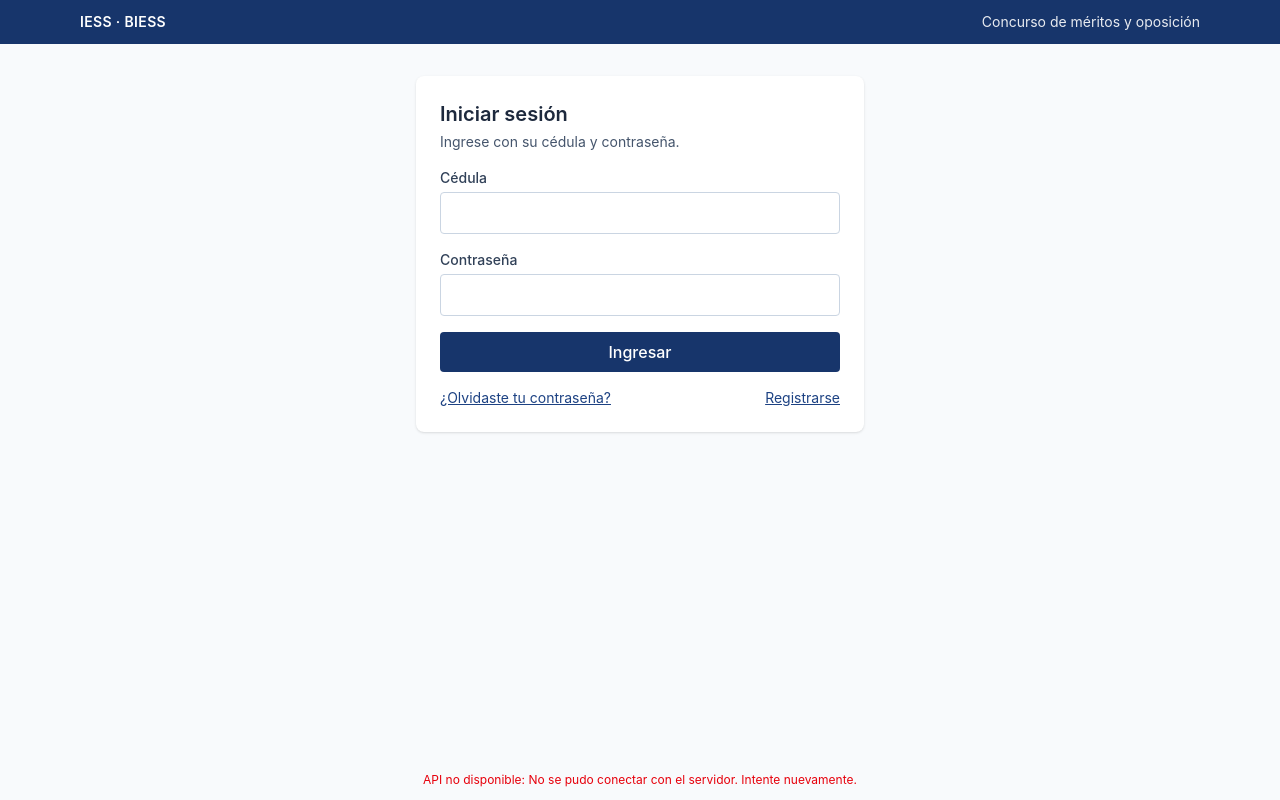
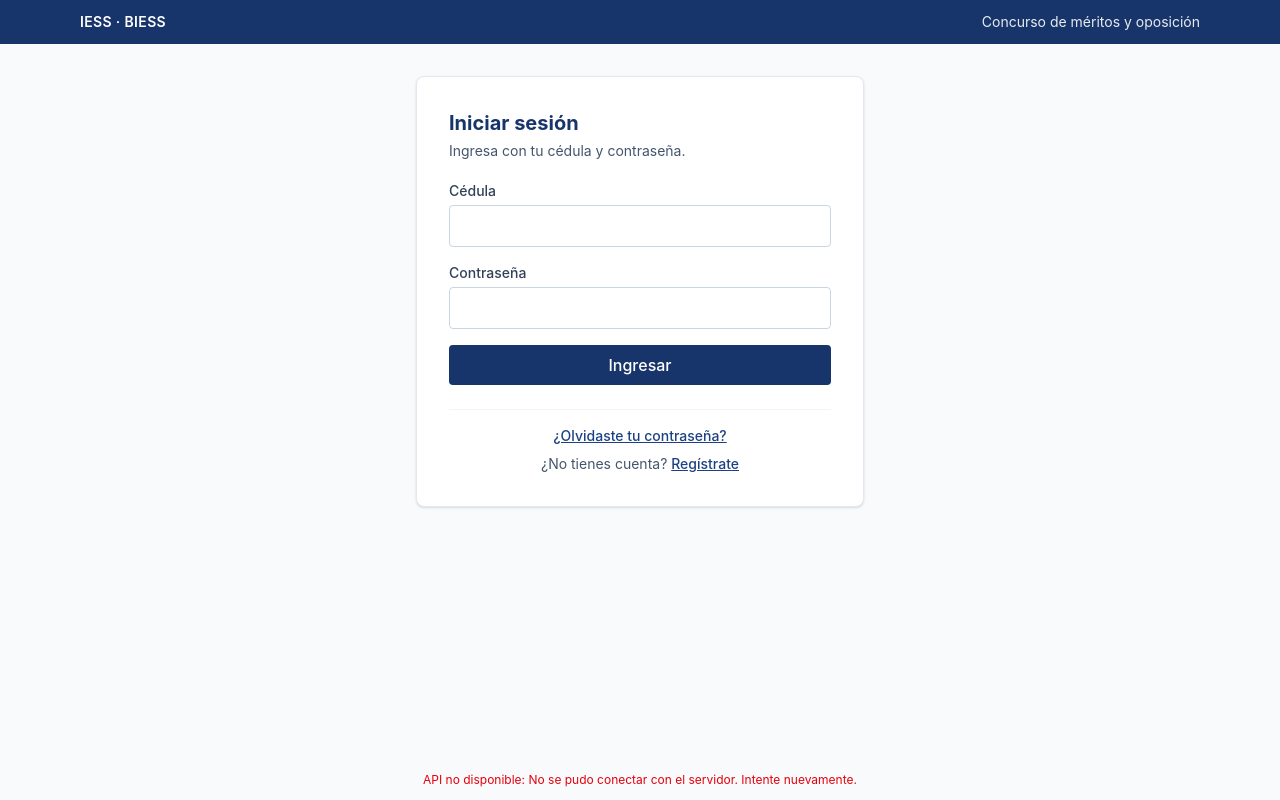
Before and after one commit to Kerlly-Mite/Examen_Pr-ctico_Sistema_de_Registro, a React (Vite) app in the folder frontend/: page /login in a window 1280 px wide. Built offline with nearby package versions, Linux system fonts and the light colour scheme; no server answers.

Commit message:
feat(frontend-auth): redisena login, registro, recuperacion y restablecimiento con tarjeta comun

```diff
--- /dev/null
+++ b/frontend/src/components/TarjetaAuth.tsx
@@ -0,0 +1,21 @@
+import type { ReactNode } from 'react'
+
+interface Props {
+  titulo: string
+  subtitulo?: string
+  cabecera?: ReactNode
+  pie?: ReactNode
+  children: ReactNode
+}
+
+export function TarjetaAuth({ titulo, subtitulo, cabecera, pie, children }: Props) {
+  return (
+    <section className="mx-auto w-full max-w-md rounded-lg border border-slate-200 bg-white p-6 shadow-sm sm:p-8">
+      {cabecera}
+      <h1 className={`${cabecera ? 'mt-4' : ''} text-xl font-bold text-biess-800`}>{titulo}</h1>
+      {subtitulo && <p className="mt-1 text-sm text-slate-600">{subtitulo}</p>}
+      <div className="mt-5 space-y-4">{children}</div>
+      {pie && <div className="mt-6 border-t border-slate-100 pt-4 text-center text-sm text-slate-600">{pie}</div>}
+    </section>
+  )
+}
--- a/frontend/src/pages/LoginPage.tsx
+++ b/frontend/src/pages/LoginPage.tsx
@@ -6,6 +6,7 @@ import { Alerta } from '../components/Alerta'
 import { Boton } from '../components/Boton'
 import { Campo } from '../components/Campo'
 import { MensajeApi } from '../components/MensajeApi'
+import { TarjetaAuth } from '../components/TarjetaAuth'
 import { useAuth } from '../context/useAuth'
 import { useErrorApi } from '../hooks/useErrorApi'
 import { validarCedula } from '../lib/validaciones'
@@ -51,16 +52,29 @@ export function LoginPage() {
   }
 
   return (
-    <section className="mx-auto w-full max-w-md rounded-lg bg-white p-6 shadow">
-      <h1 className="text-xl font-semibold">Iniciar sesión</h1>
-      <p className="mt-1 text-sm text-slate-600">Ingrese con su cédula y contraseña.</p>
+    <TarjetaAuth
+      titulo="Iniciar sesión"
+      subtitulo="Ingresa con tu cédula y contraseña."
+      pie={
+        <div className="space-y-2">
+          <p>
+            <Link to="/recuperar" className="font-medium text-biess-700 underline">
+              ¿Olvidaste tu contraseña?
+            </Link>
+          </p>
+          <p>
+            ¿No tienes cuenta?{' '}
+            <Link to="/registro" className="font-medium text-biess-700 underline">
+              Regístrate
+            </Link>
+          </p>
+        </div>
+      }
+    >
+      {estado?.mensaje && <Alerta tipo="exito">{estado.mensaje}</Alerta>}
+      <MensajeApi error={error} intentos={intentos} restantes={restantes} />
 
-      <div className="mt-4 space-y-3">
-        {estado?.mensaje && <Alerta tipo="exito">{estado.mensaje}</Alerta>}
-        <MensajeApi error={error} intentos={intentos} restantes={restantes} />
-      </div>
-
-      <form onSubmit={enviar} noValidate className="mt-4 space-y-4">
+      <form onSubmit={enviar} noValidate className="space-y-4">
         <Campo
           etiqueta="Cédula"
           name="cedula"
@@ -86,15 +100,6 @@ export function LoginPage() {
           Ingresar
         </Boton>
       </form>
-
-      <div className="mt-4 flex justify-between text-sm">
-        <Link to="/recuperar" className="text-biess-700 underline">
-          ¿Olvidaste tu contraseña?
-        </Link>
-        <Link to="/registro" className="text-biess-700 underline">
-          Registrarse
-        </Link>
-      </div>
-    </section>
+    </TarjetaAuth>
   )
 }
--- a/frontend/src/pages/RecuperarPage.tsx
+++ b/frontend/src/pages/RecuperarPage.tsx
@@ -5,6 +5,7 @@ import type { PruebaIdentidad } from '../api/auth'
 import { Alerta } from '../components/Alerta'
 import { FormularioIdentidad } from '../components/FormularioIdentidad'
 import { MensajeApi } from '../components/MensajeApi'
+import { TarjetaAuth } from '../components/TarjetaAuth'
 import { useErrorApi } from '../hooks/useErrorApi'
 
 export function RecuperarPage() {
@@ -26,33 +27,26 @@ export function RecuperarPage() {
   }
 
   return (
-    <section className="mx-auto w-full max-w-md rounded-lg bg-white p-6 shadow">
-      <h1 className="text-xl font-semibold">Recuperar contraseña</h1>
-      <p className="mt-1 text-sm text-slate-600">
-        Compruebe su identidad y le enviaremos un enlace a su correo.
-      </p>
-
-      <div className="mt-4 space-y-3">
+    <TarjetaAuth
+      titulo="Recuperar contraseña"
+      subtitulo="Comprueba tu identidad y te enviaremos un enlace a tu correo."
+      pie={
+        <Link to="/login" className="font-medium text-biess-700 underline">
+          Volver a iniciar sesión
+        </Link>
+      }
+    >
       <MensajeApi error={error} intentos={intentos} restantes={restantes} />
       {exito && <Alerta tipo="exito">{exito}</Alerta>}
-      </div>
 
       {!exito && (
-        <div className="mt-4">
         <FormularioIdentidad
           textoBoton="Enviar enlace"
           enviando={enviando}
           deshabilitado={bloqueado}
           onEnviar={solicitar}
         />
-        </div>
       )}
-
-      <p className="mt-4 text-sm">
-        <Link to="/login" className="text-biess-700 underline">
-          Volver a iniciar sesión
-        </Link>
-      </p>
-    </section>
+    </TarjetaAuth>
   )
 }
--- a/frontend/src/pages/RegistroPage.tsx
+++ b/frontend/src/pages/RegistroPage.tsx
@@ -10,6 +10,7 @@ import { Campo } from '../components/Campo'
 import { FormularioIdentidad } from '../components/FormularioIdentidad'
 import { MensajeApi } from '../components/MensajeApi'
 import { PasosRegistro } from '../components/PasosRegistro'
+import { TarjetaAuth } from '../components/TarjetaAuth'
 import { useErrorApi } from '../hooks/useErrorApi'
 import { validarConfirmacion, validarCorreo, validarPassword } from '../lib/validaciones'
 import type { VerificarIdentidadRespuesta } from '../types/api'
@@ -73,30 +74,37 @@ export function RegistroPage() {
   }
 
   return (
-    <section className="mx-auto w-full max-w-md rounded-lg bg-white p-6 shadow">
-      <PasosRegistro paso={paso} />
-      <h1 className="mt-3 text-xl font-semibold text-biess-800">Crear cuenta</h1>
-
-      <div className="mt-4">
+    <TarjetaAuth
+      cabecera={<PasosRegistro paso={paso} />}
+      titulo="Crear cuenta"
+      pie={
+        <>
+          ¿Ya tienes cuenta?{' '}
+          <Link to="/login" className="font-medium text-biess-700 underline">
+            Iniciar sesión
+          </Link>
+        </>
+      }
+    >
       <MensajeApi error={error} intentos={intentos} restantes={restantes} />
-      </div>
 
       {paso === 1 && (
-        <div className="mt-4">
         <FormularioIdentidad
           textoBoton="Continuar"
           enviando={enviando}
           deshabilitado={bloqueado}
           onEnviar={verificar}
         />
-        </div>
       )}
 
       {paso === 2 && verificacion && (
-        <form onSubmit={crearCuenta} noValidate className="mt-4 space-y-4">
+        <form onSubmit={crearCuenta} noValidate className="space-y-4">
           <Alerta tipo="exito">
-            Identidad verificada: <strong>{verificacion.nombres} {verificacion.apellidos}</strong>.
-            Tiene {Math.round(verificacion.expira_en_segundos / 60)} minutos para completar el registro.
+            Identidad verificada:{' '}
+            <strong>
+              {verificacion.nombres} {verificacion.apellidos}
+            </strong>
+            . Tienes {Math.round(verificacion.expira_en_segundos / 60)} minutos para completar el registro.
           </Alerta>
           <Campo
             etiqueta="Correo electrónico"
@@ -131,13 +139,6 @@ export function RegistroPage() {
           </Boton>
         </form>
       )}
-
-      <p className="mt-4 text-sm">
-        ¿Ya tienes cuenta?{' '}
-        <Link to="/login" className="text-biess-700 underline">
-          Inicie sesión
-        </Link>
-      </p>
-    </section>
+    </TarjetaAuth>
   )
 }
--- a/frontend/src/pages/RestablecerPage.tsx
+++ b/frontend/src/pages/RestablecerPage.tsx
@@ -6,6 +6,7 @@ import { Alerta } from '../components/Alerta'
 import { Boton } from '../components/Boton'
 import { Campo } from '../components/Campo'
 import { MensajeApi } from '../components/MensajeApi'
+import { TarjetaAuth } from '../components/TarjetaAuth'
 import { useErrorApi } from '../hooks/useErrorApi'
 import { validarConfirmacion, validarPassword } from '../lib/validaciones'
 
@@ -42,28 +43,32 @@ export function RestablecerPage() {
   }
 
   return (
-    <section className="mx-auto w-full max-w-md rounded-lg bg-white p-6 shadow">
-      <h1 className="text-xl font-semibold">Restablecer contraseña</h1>
-
+    <TarjetaAuth
+      titulo="Restablecer contraseña"
+      subtitulo={token ? 'Escribe tu nueva contraseña.' : undefined}
+      pie={
+        <Link to="/login" className="font-medium text-biess-700 underline">
+          Volver a iniciar sesión
+        </Link>
+      }
+    >
       {!token ? (
-        <div className="mt-4 space-y-3">
+        <>
           <Alerta tipo="error">El enlace no es válido: falta el token.</Alerta>
-          <Link to="/recuperar" className="text-sm text-biess-700 underline">
+          <Link to="/recuperar" className="text-sm font-medium text-biess-700 underline">
             Solicitar un nuevo enlace
           </Link>
-        </div>
+        </>
       ) : (
         <>
-          <div className="mt-4">
-            <MensajeApi error={error} intentos={intentos} restantes={restantes} />
-            {codigo === 'enlace_invalido' && (
-              <Link to="/recuperar" className="mt-2 inline-block text-sm text-biess-700 underline">
-                Solicitar un nuevo enlace
-              </Link>
-            )}
-          </div>
+          <MensajeApi error={error} intentos={intentos} restantes={restantes} />
+          {codigo === 'enlace_invalido' && (
+            <Link to="/recuperar" className="block text-sm font-medium text-biess-700 underline">
+              Solicitar un nuevo enlace
+            </Link>
+          )}
 
-          <form onSubmit={enviar} noValidate className="mt-4 space-y-4">
+          <form onSubmit={enviar} noValidate className="space-y-4">
             <Campo
               etiqueta="Nueva contraseña"
               name="password"
@@ -89,6 +94,6 @@ export function RestablecerPage() {
           </form>
         </>
       )}
-    </section>
+    </TarjetaAuth>
   )
 }
```
Lines whose indentation alone changed are shown as unchanged.
